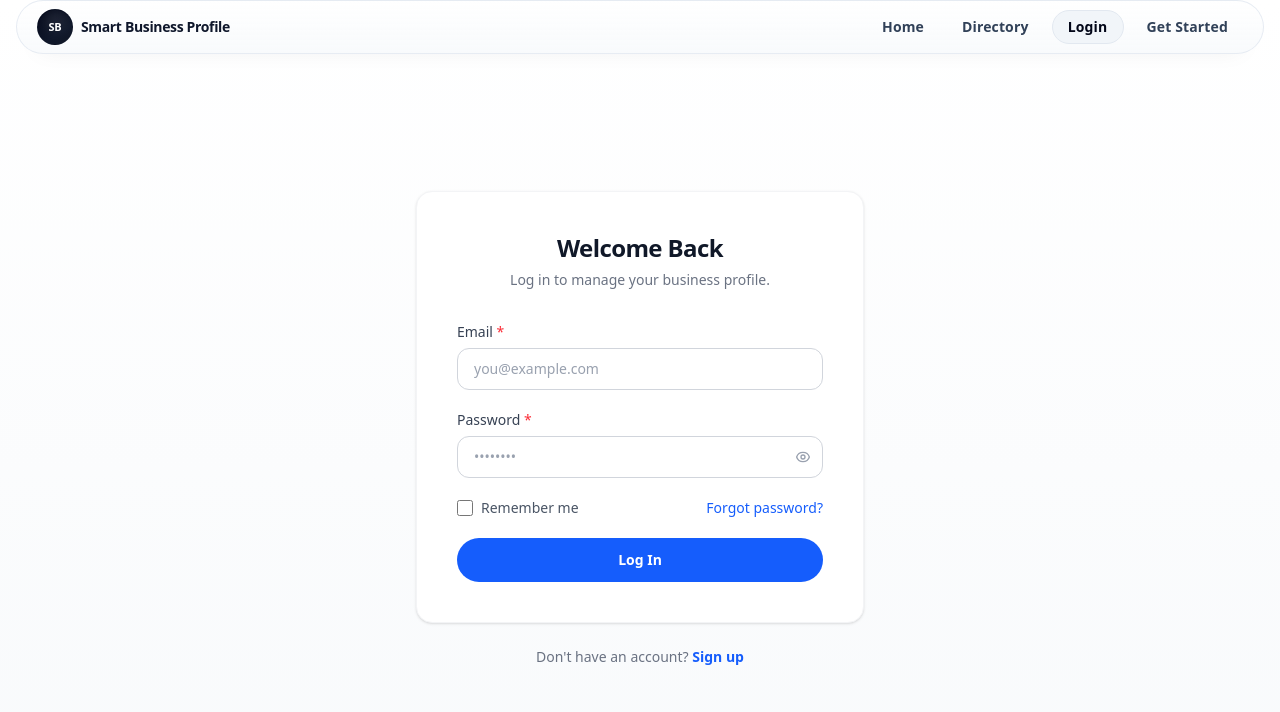
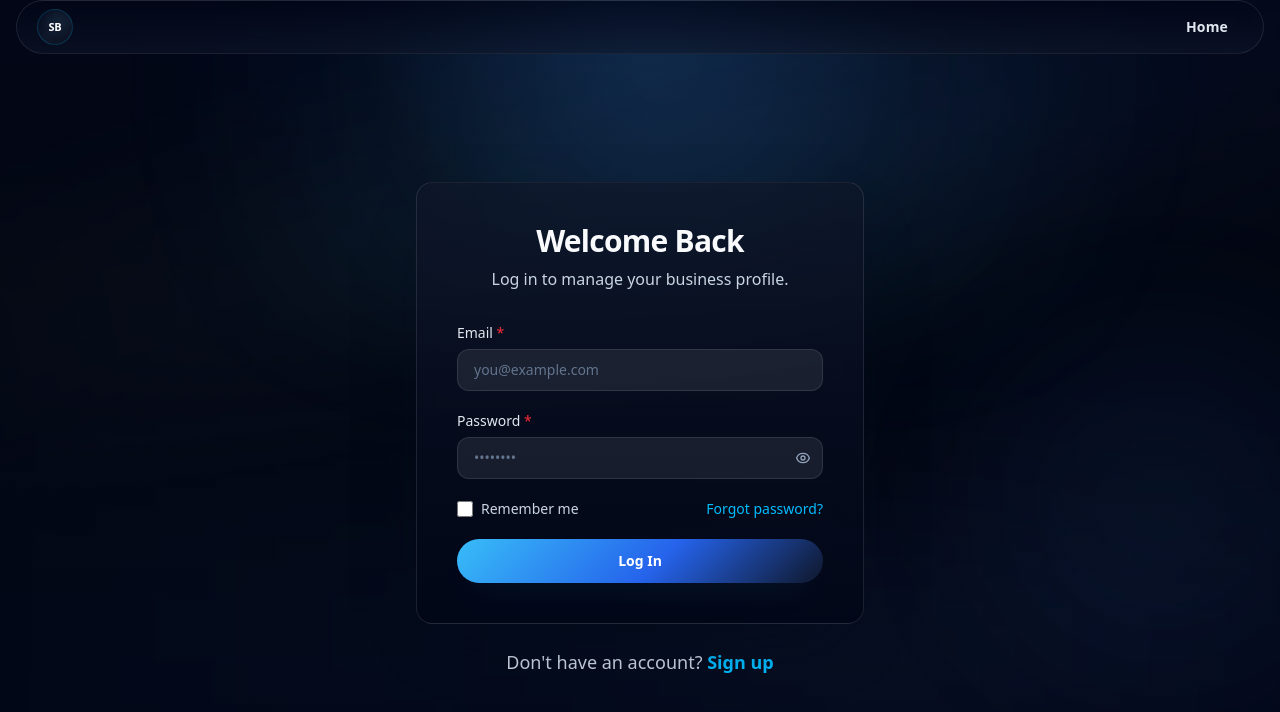
Before and after one commit to MasterGameZone/smart-business-profile, a React (Vite) app: page /login in a window 1280 px wide. Shown: the top 712 px of the page. Built offline with nearby package versions, Linux system fonts and the light colour scheme; no server answers.

Commit message:
Polish dark theme navigation and auth pages

```diff
--- a/src/components/AppHeader.tsx
+++ b/src/components/AppHeader.tsx
@@ -21,7 +21,10 @@ function AppHeader() {
   const [toasts, setToasts] = useState<ToastItem[]>([])
   const [shouldAnimateEntrance] = useState(() => !hasPlayedNavbarEntrance)
   const isLandingPage = location.pathname === '/'
-  const isDarkLandingNavbar = isLandingPage
+  const isDirectoryPage = location.pathname === '/directory'
+  const isAuthEntryPage = location.pathname === '/login' || location.pathname === '/signup'
+  const isSimpleDarkNavbarPage = isAuthEntryPage || isDirectoryPage
+  const isDarkLandingNavbar = isLandingPage || isSimpleDarkNavbarPage
   const navbarInteractionStyle: CSSProperties = {
     WebkitTapHighlightColor: 'transparent',
   }
@@ -38,7 +41,9 @@ function AppHeader() {
     setTimeout(() => setToasts((prev) => prev.filter((toast) => toast.id !== id)), 4000)
   }
 
-  const navItems: NavItem[] = user
+  const navItems: NavItem[] = isSimpleDarkNavbarPage
+    ? [{ label: 'Home', path: '/' }]
+    : user
     ? [
         { label: 'Home', path: '/' },
         { label: 'Dashboard', path: '/dashboard' },
@@ -128,7 +133,7 @@ function AppHeader() {
         >
           <div
             className={`flex items-center justify-between gap-2 sm:gap-3 ${
-              isLandingPage && !user ? 'flex-nowrap' : 'flex-wrap'
+              (isLandingPage || isSimpleDarkNavbarPage) && !user ? 'flex-nowrap' : 'flex-wrap'
             }`}
           >
             <button
@@ -157,13 +162,13 @@ function AppHeader() {
                 />
                 <span className="relative z-10">SB</span>
               </span>
-              {!(isLandingPage && !user) && 'Smart Business Profile'}
+              {!((isLandingPage || isSimpleDarkNavbarPage) && !user) && 'Smart Business Profile'}
             </button>
 
             {!isLoading && (
               <nav
                 className={`flex items-center ${
-                  isLandingPage && !user
+                  (isLandingPage || isSimpleDarkNavbarPage) && !user
                     ? 'ml-auto shrink-0 flex-nowrap gap-1 sm:gap-2'
                     : 'w-full flex-wrap justify-end gap-2 pt-2 sm:w-auto sm:pt-0'
                 }`}
--- a/src/components/AuthLayout.tsx
+++ b/src/components/AuthLayout.tsx
@@ -2,13 +2,13 @@ import type { ReactNode } from 'react'
 import AppHeader from './AppHeader.tsx'
 
 export const authInputBase =
-  'w-full px-4 py-2.5 border rounded-xl text-gray-900 placeholder-gray-400 focus:outline-none focus:ring-2 focus:ring-blue-500 focus:border-transparent transition-colors text-sm'
+  'w-full rounded-xl border border-white/10 bg-white/[0.08] px-4 py-2.5 text-sm text-slate-50 placeholder-slate-500 focus:outline-none focus:ring-2 focus:ring-sky-400/70 focus:border-transparent'
 
-export const authLabel = 'block text-sm font-medium text-gray-700 mb-1.5'
+export const authLabel = 'mb-1.5 block text-sm font-medium text-slate-200'
 
 export const authError = (message?: string) =>
   message ? (
-    <p role="alert" className="mt-1.5 text-xs text-red-600 flex items-center gap-1">
+    <p role="alert" className="mt-1.5 flex items-center gap-1 text-xs text-red-300">
       <svg className="w-3 h-3 shrink-0" fill="currentColor" viewBox="0 0 20 20" aria-hidden="true">
         <path
           fillRule="evenodd"
@@ -25,25 +25,52 @@ interface AuthLayoutProps {
   subtitle: string
   children: ReactNode
   footer?: ReactNode
+  darkBackground?: boolean
 }
 
-function AuthLayout({ title, subtitle, children, footer }: AuthLayoutProps) {
+function AuthLayout({ title, subtitle, children, footer, darkBackground = false }: AuthLayoutProps) {
   return (
-    <div className="min-h-screen bg-gradient-to-b from-white to-slate-50 flex flex-col">
+    <div
+      className={`relative min-h-screen flex flex-col ${
+        darkBackground
+          ? 'overflow-x-clip bg-[radial-gradient(circle_at_top,rgba(59,130,246,0.16),transparent_28%),linear-gradient(180deg,#020617_0%,#030712_34%,#020617_100%)] text-slate-100'
+          : 'bg-gradient-to-b from-white to-slate-50'
+      }`}
+    >
+      {darkBackground && (
+        <div className="pointer-events-none absolute inset-0 overflow-hidden" aria-hidden="true">
+          <div className="landing-ambient-drift absolute inset-x-[-18%] top-[-12rem] h-[34rem] bg-[radial-gradient(circle_at_center,rgba(56,189,248,0.18),transparent_55%)] blur-3xl" />
+          <div
+            className="landing-ambient-drift absolute right-[-20%] top-[18rem] h-[28rem] w-[48rem] bg-[radial-gradient(circle_at_center,rgba(59,130,246,0.14),transparent_58%)] blur-3xl"
+            style={{ animationDelay: '-7s' }}
+          />
+          <div className="landing-streak-float absolute left-[-12%] top-28 h-40 w-[124%] rotate-[-8deg] bg-[linear-gradient(90deg,transparent,rgba(125,211,252,0.08),rgba(59,130,246,0.14),transparent)] blur-3xl" />
+          <div
+            className="landing-streak-float absolute left-[-10%] top-[34rem] h-48 w-[120%] rotate-[6deg] bg-[linear-gradient(90deg,transparent,rgba(14,165,233,0.05),rgba(96,165,250,0.12),transparent)] blur-[90px]"
+            style={{ animationDelay: '-11s' }}
+          />
+        </div>
+      )}
       <AppHeader />
 
-      <main className="flex-1 flex items-center justify-center px-4 py-8">
+      <main className="relative flex-1 flex items-center justify-center px-4 py-8">
         <div className="w-full max-w-md">
-          <div className="bg-white rounded-2xl shadow-sm border border-gray-100 px-6 py-8 sm:px-10 sm:py-10">
+          <div
+            className={`rounded-2xl px-6 py-8 sm:px-10 sm:py-10 ${
+              darkBackground
+                ? 'border border-white/10 bg-[linear-gradient(180deg,rgba(15,23,42,0.72),rgba(2,6,23,0.84))] shadow-[0_28px_70px_-38px_rgba(2,12,27,0.92)] backdrop-blur-md'
+                : 'border border-gray-100 bg-white shadow-sm'
+            }`}
+          >
             <div className="text-center mb-8">
-              <h1 className="text-2xl font-bold text-gray-900 tracking-tight mb-1.5">{title}</h1>
-              <p className="text-sm text-gray-500">{subtitle}</p>
+              <h1 className={`mb-2 tracking-tight ${darkBackground ? 'text-3xl font-bold text-slate-50' : 'text-2xl font-bold text-gray-900'}`}>{title}</h1>
+              <p className={darkBackground ? 'text-base text-slate-300' : 'text-sm text-gray-500'}>{subtitle}</p>
             </div>
 
             {children}
           </div>
 
-          {footer && <div className="mt-6 text-center">{footer}</div>}
+          {footer && <div className={`mt-6 text-center ${darkBackground ? 'text-slate-300' : ''}`}>{footer}</div>}
         </div>
       </main>
     </div>
--- a/src/components/PasswordField.tsx
+++ b/src/components/PasswordField.tsx
@@ -26,7 +26,7 @@ function PasswordField({
 
   return (
     <div>
-      <label htmlFor={id} className="block text-sm font-medium text-gray-700 mb-1.5">
+      <label htmlFor={id} className="mb-1.5 block text-sm font-medium text-slate-200">
         {label} <span className="text-red-500" aria-hidden="true">*</span>
       </label>
       <div className="relative">
@@ -40,14 +40,14 @@ function PasswordField({
           autoComplete={autoComplete}
           aria-required="true"
           aria-invalid={hasError}
-          className={`${authInputBase} pr-11 ${hasError ? 'border-red-400 bg-red-50/30 focus:ring-red-400' : 'border-gray-300'}`}
+          className={`${authInputBase} pr-11 ${hasError ? 'border-red-400/70 bg-red-500/10 focus:ring-red-400' : ''}`}
         />
         <button
           type="button"
           onClick={() => setVisible((v) => !v)}
           aria-label={visible ? 'Hide password' : 'Show password'}
           aria-pressed={visible}
-          className="absolute inset-y-0 right-0 flex items-center px-3 text-gray-400 hover:text-gray-600 focus:outline-none focus:text-blue-600 transition-colors"
+          className="absolute inset-y-0 right-0 flex items-center px-3 text-slate-400 focus:outline-none focus:text-sky-300"
         >
           {visible ? (
             <svg className="w-4 h-4" fill="none" stroke="currentColor" viewBox="0 0 24 24" aria-hidden="true">
--- a/src/pages/auth/LoginPage.tsx
+++ b/src/pages/auth/LoginPage.tsx
@@ -79,10 +79,11 @@ function LoginPage() {
     <AuthLayout
       title="Welcome Back"
       subtitle="Log in to manage your business profile."
+      darkBackground
       footer={
-        <p className="text-sm text-gray-500">
+        <p className="text-lg text-slate-300">
           Don&apos;t have an account?{' '}
-          <Link to="/signup" className="font-semibold text-blue-600 hover:text-blue-700 focus:outline-none focus:underline">
+          <Link to="/signup" className="font-semibold text-sky-400 focus:outline-none focus:underline">
             Sign up
           </Link>
         </p>
@@ -105,7 +106,7 @@ function LoginPage() {
             autoComplete="email"
             aria-required="true"
             aria-invalid={Boolean(errors.email)}
-            className={`${authInputBase} ${errors.email ? 'border-red-400 bg-red-50/30 focus:ring-red-400' : 'border-gray-300'}`}
+            className={`${authInputBase} ${errors.email ? 'border-red-400/70 bg-red-500/10 focus:ring-red-400' : ''}`}
           />
           {authError(errors.email)}
         </div>
@@ -124,20 +125,20 @@ function LoginPage() {
         </div>
 
         <div className="flex items-center justify-between">
-          <label htmlFor="rememberMe" className="inline-flex items-center gap-2 text-sm text-gray-600 select-none">
+          <label htmlFor="rememberMe" className="inline-flex select-none items-center gap-2 text-sm text-slate-300">
             <input
               type="checkbox"
               id="rememberMe"
               name="rememberMe"
               checked={rememberMe}
               onChange={(e) => setRememberMe(e.target.checked)}
-              className="w-4 h-4 rounded border-gray-300 text-blue-600 focus:ring-2 focus:ring-blue-500 focus:ring-offset-0"
+              className="h-4 w-4 rounded border-white/15 bg-white/5 text-sky-500 focus:ring-2 focus:ring-sky-400 focus:ring-offset-0"
             />
             Remember me
           </label>
           <Link
             to="/forgot-password"
-            className="text-sm font-medium text-blue-600 hover:text-blue-700 focus:outline-none focus:underline"
+            className="text-sm font-medium text-sky-400 focus:outline-none focus:underline"
           >
             Forgot password?
           </Link>
@@ -147,7 +148,7 @@ function LoginPage() {
           type="submit"
           disabled={isSubmitting}
           aria-busy={isSubmitting}
-          className="w-full inline-flex items-center justify-center gap-2 px-6 py-3 text-sm font-semibold text-white bg-blue-600 rounded-full hover:bg-blue-700 active:scale-95 focus:outline-none focus:ring-2 focus:ring-blue-500 focus:ring-offset-2 transition-all disabled:opacity-70 disabled:cursor-not-allowed disabled:active:scale-100"
+          className="inline-flex w-full items-center justify-center gap-2 rounded-full bg-[linear-gradient(135deg,#38bdf8_0%,#2563eb_55%,#0f172a_100%)] px-6 py-3 text-sm font-semibold text-white shadow-[0_16px_32px_-20px_rgba(56,189,248,0.42)] focus:outline-none focus:ring-2 focus:ring-sky-400 focus:ring-offset-2 focus:ring-offset-slate-950 disabled:cursor-not-allowed disabled:opacity-70"
         >
           {isSubmitting ? (
             <>
```
Also changed, not shown: src/pages/DirectoryPage.tsx (+57 -48 lines), src/pages/auth/SignUpPage.tsx (+7 -6 lines).
